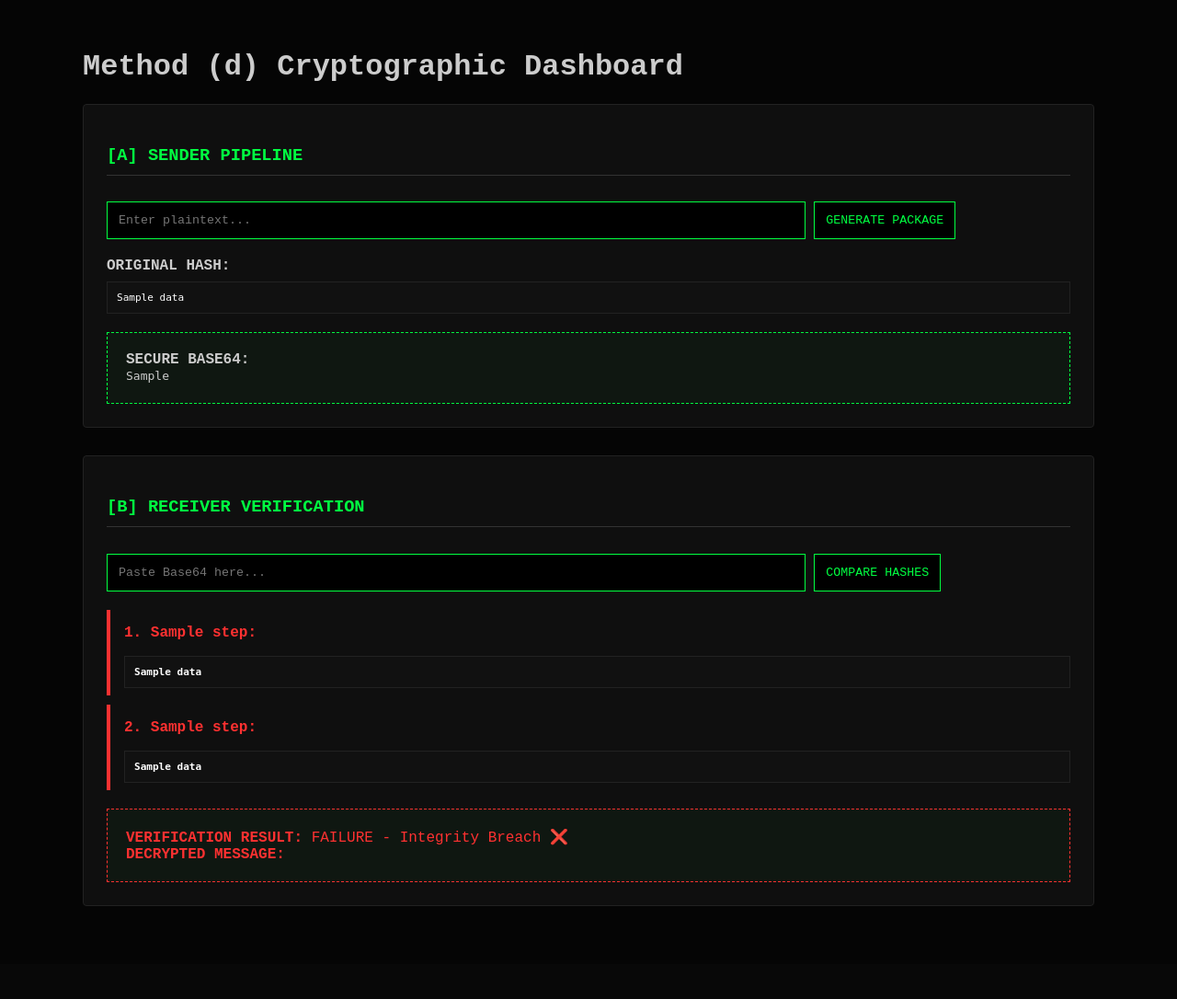
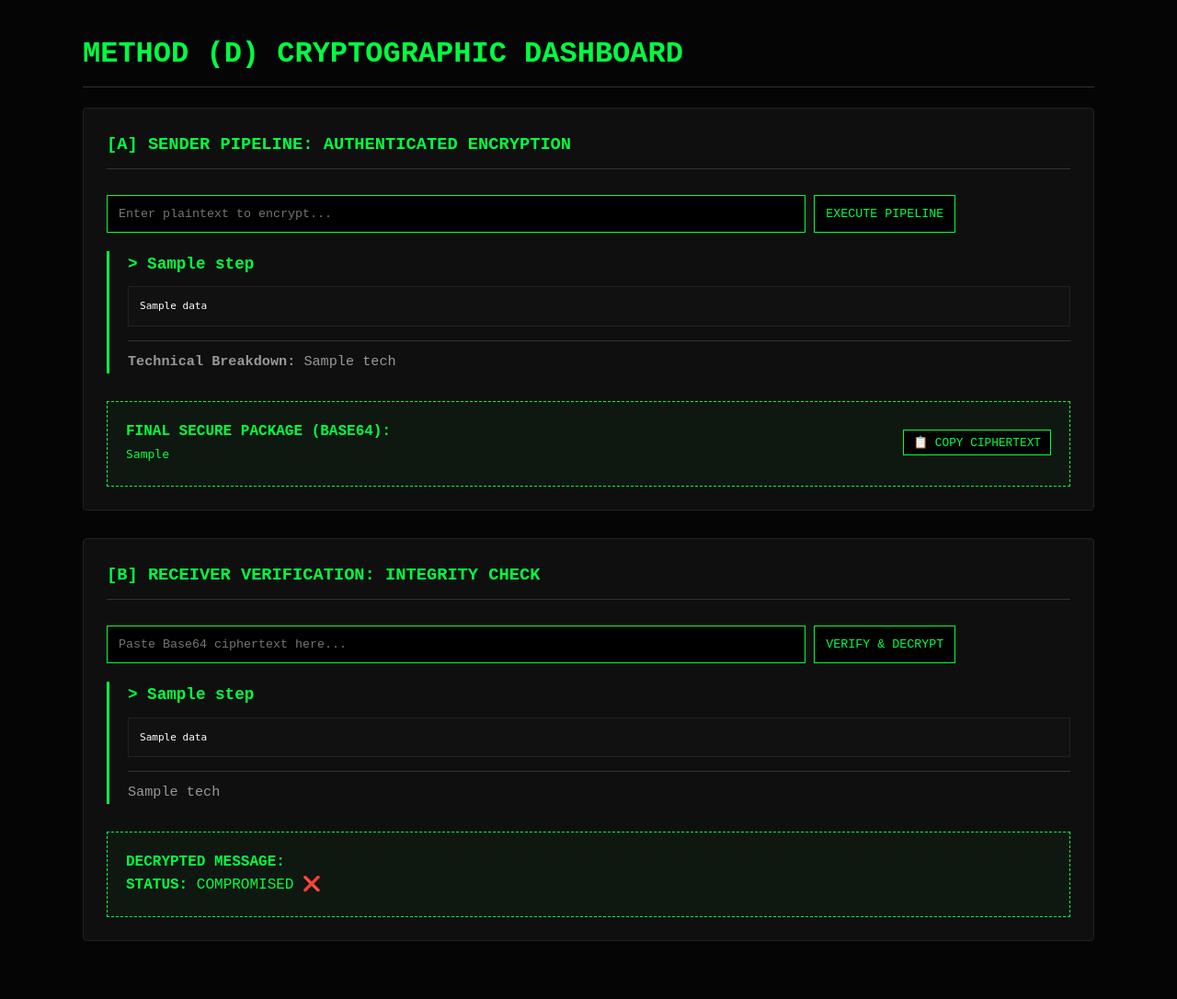
Before and after one commit to Vickiegatheru/Computer-Network-Security, a Flask app: template templates/index.html in a window 1280 px wide. Shown: the whole page at 92% size. Before the commit the page ends 985 px from the top, so only its background shows below. Run offline with Flask 3, Linux system fonts and the light colour scheme; the template is opened without the code that fills it: most values are stand-ins (such as "Sample title", 1, 10 or a date in 2020).

Commit message:
Explained UI

```diff
--- a/app.py
+++ b/app.py
@@ -7,18 +7,13 @@
 def home():
     enc_data = {}
     dec_data = {}
-
     if request.method == 'POST':
-        # Logic for the SENDER form
         if 'msg' in request.form:
             ct, steps = encrypt_m4(request.form['msg'])
             enc_data = {'ct': ct, 'steps': steps}
-
-        # Logic for the RECEIVER form
         elif 'cip' in request.form:
             msg, valid, steps = decrypt_m4(request.form['cip'])
             dec_data = {'msg': msg, 'valid': valid, 'steps': steps}
-
     return render_template('index.html', enc=enc_data, dec=dec_data)
 
 if __name__ == '__main__':
--- a/templates/index.html
+++ b/templates/index.html
@@ -2,23 +2,22 @@
 <html lang="en">
 <head>
     <meta charset="UTF-8">
-    <title>Method (d) Hash Comparison UI</title>
+    <title>Method (d) Security Dashboard</title>
     <style>
-        :root { --neon: #00ff41; --bg: #050505; --gray: #888; --alert: #ff3131; }
-        body { background: var(--bg); color: #ccc; font-family: 'Courier New', monospace; padding: 25px; }
+        :root { --neon: #00ff41; --bg: #050505; --gray: #999; --alert: #ff3131; }
+        body { background: var(--bg); color: #ccc; font-family: 'Courier New', monospace; padding: 25px; line-height: 1.6; }
         .container { max-width: 1100px; margin: auto; }
         .panel { background: #0f0f0f; border: 1px solid #222; padding: 25px; margin-bottom: 30px; border-radius: 4px; }
-        h3 { color: var(--neon); text-transform: uppercase; border-bottom: 1px solid #333; padding-bottom: 10px; }
+        h1, h3 { color: var(--neon); text-transform: uppercase; margin-top: 0; border-bottom: 1px solid #333; padding-bottom: 10px; }
         input, button { background: #000; border: 1px solid var(--neon); color: var(--neon); padding: 12px; font-family: inherit; margin-top: 10px; }
         button:hover { background: var(--neon); color: black; cursor: pointer; font-weight: bold; }
-        .hex-box { background: #111; color: white; padding: 10px; display: block; border: 1px solid #222; margin: 8px 0; word-break: break-all; font-size: 0.85em; }
-
-        /* Comparison Styling */
-        .comparison-grid { display: grid; grid-template-columns: 1fr; gap: 10px; margin: 20px 0; }
-        .hash-match { color: var(--neon); font-weight: bold; border-left: 4px solid var(--neon); padding-left: 15px; }
-        .hash-mismatch { color: var(--alert); font-weight: bold; border-left: 4px solid var(--alert); padding-left: 15px; }
-        .output-box { border: 1px dashed var(--neon); padding: 20px; background: rgba(0,255,65,0.03); margin-top: 20px; }
-        .output-box.fail { border-color: var(--alert); color: var(--alert); }
+        .analysis-box { margin: 20px 0; border-left: 3px solid var(--neon); padding-left: 20px; }
+        .step { margin-bottom: 30px; }
+        .label { color: var(--neon); font-weight: bold; font-size: 1.1em; display: block; }
+        .hex-data { background: #111; color: white; padding: 12px; display: block; border: 1px solid #222; margin: 10px 0; word-break: break-all; font-size: 0.85em; }
+        .tech-desc { color: var(--gray); font-size: 0.95em; border-top: 1px solid #333; padding-top: 10px; }
+        .output-box { border: 1px dashed var(--neon); padding: 20px; color: var(--neon); background: rgba(0,255,65,0.03); margin-top: 20px; }
+        .copy-btn { float: right; padding: 5px 10px; font-size: 0.8em; }
     </style>
 </head>
 <body>
@@ -26,47 +25,61 @@
         <h1>Method (d) Cryptographic Dashboard</h1>
 
         <div class="panel">
-            <h3>[A] SENDER PIPELINE</h3>
+            <h3>[A] SENDER PIPELINE: AUTHENTICATED ENCRYPTION</h3>
             <form method="POST">
-                <input name="msg" placeholder="Enter plaintext..." style="width: 70%;" required>
-                <button type="submit">GENERATE PACKAGE</button>
+                <input name="msg" placeholder="Enter plaintext to encrypt..." style="width: 70%;" required>
+                <button type="submit">EXECUTE PIPELINE</button>
             </form>
-            {% if enc.ct %}
-            <div style="margin-top: 20px;">
-                <strong>ORIGINAL HASH:</strong>
-                <code class="hex-box">{{ enc.steps[1].data }}</code>
-                <div class="output-box">
-                    <strong>SECURE BASE64:</strong><br><code>{{ enc.ct }}</code>
+
+            {% if enc.steps %}
+            <div class="analysis-box">
+                {% for s in enc.steps %}
+                <div class="step">
+                    <span class="label">> {{ s.label }}</span>
+                    <code class="hex-data">{{ s.data }}</code>
+                    <p class="tech-desc"><b>Technical Breakdown:</b> {{ s.tech }}</p>
                 </div>
+                {% endfor %}
+            </div>
+            <div class="output-box">
+                <button class="copy-btn" onclick="copyCipher()">📋 COPY CIPHERTEXT</button>
+                <strong>FINAL SECURE PACKAGE (BASE64):</strong><br>
+                <code id="cipherText">{{ enc.ct }}</code>
             </div>
             {% endif %}
         </div>
 
         <div class="panel">
-            <h3>[B] RECEIVER VERIFICATION</h3>
+            <h3>[B] RECEIVER VERIFICATION: INTEGRITY CHECK</h3>
             <form method="POST">
-                <input name="cip" placeholder="Paste Base64 here..." style="width: 70%;" required>
-                <button type="submit">COMPARE HASHES</button>
+                <input name="cip" placeholder="Paste Base64 ciphertext here..." style="width: 70%;" required>
+                <button type="submit">VERIFY & DECRYPT</button>
             </form>
 
             {% if dec.steps %}
-            <div class="comparison-grid">
-                <div class="{{ 'hash-match' if dec.valid else 'hash-mismatch' }}">
-                    <p>1. {{ dec.steps[0].label }}:</p>
-                    <code class="hex-box">{{ dec.steps[0].data }}</code>
+            <div class="analysis-box">
+                {% for s in dec.steps %}
+                <div class="step">
+                    <span class="label">> {{ s.label }}</span>
+                    <code class="hex-data">{{ s.data }}</code>
+                    <p class="tech-desc">{{ s.tech }}</p>
                 </div>
-                <div class="{{ 'hash-match' if dec.valid else 'hash-mismatch' }}">
-                    <p>2. {{ dec.steps[1].label }}:</p>
-                    <code class="hex-box">{{ dec.steps[1].data }}</code>
-                </div>
+                {% endfor %}
             </div>
-
             <div class="output-box {{ 'fail' if not dec.valid }}">
-                <strong>VERIFICATION RESULT:</strong> {{ "SUCCESS - Hashes Match ✅" if dec.valid else "FAILURE - Integrity Breach ❌" }} <br>
-                <strong>DECRYPTED MESSAGE:</strong> {{ dec.msg }}
+                <strong>DECRYPTED MESSAGE:</strong> {{ dec.msg }} <br>
+                <strong>STATUS:</strong> {{ "AUTHENTICATED ✅" if dec.valid else "COMPROMISED ❌" }}
             </div>
             {% endif %}
         </div>
     </div>
+
+    <script>
+    function copyCipher() {
+        const text = document.getElementById('cipherText').innerText;
+        navigator.clipboard.writeText(text);
+        alert("Copied to clipboard!");
+    }
+    </script>
 </body>
 </html>
```
Also changed, not shown: crypto_logic.py (+37 -26 lines).
